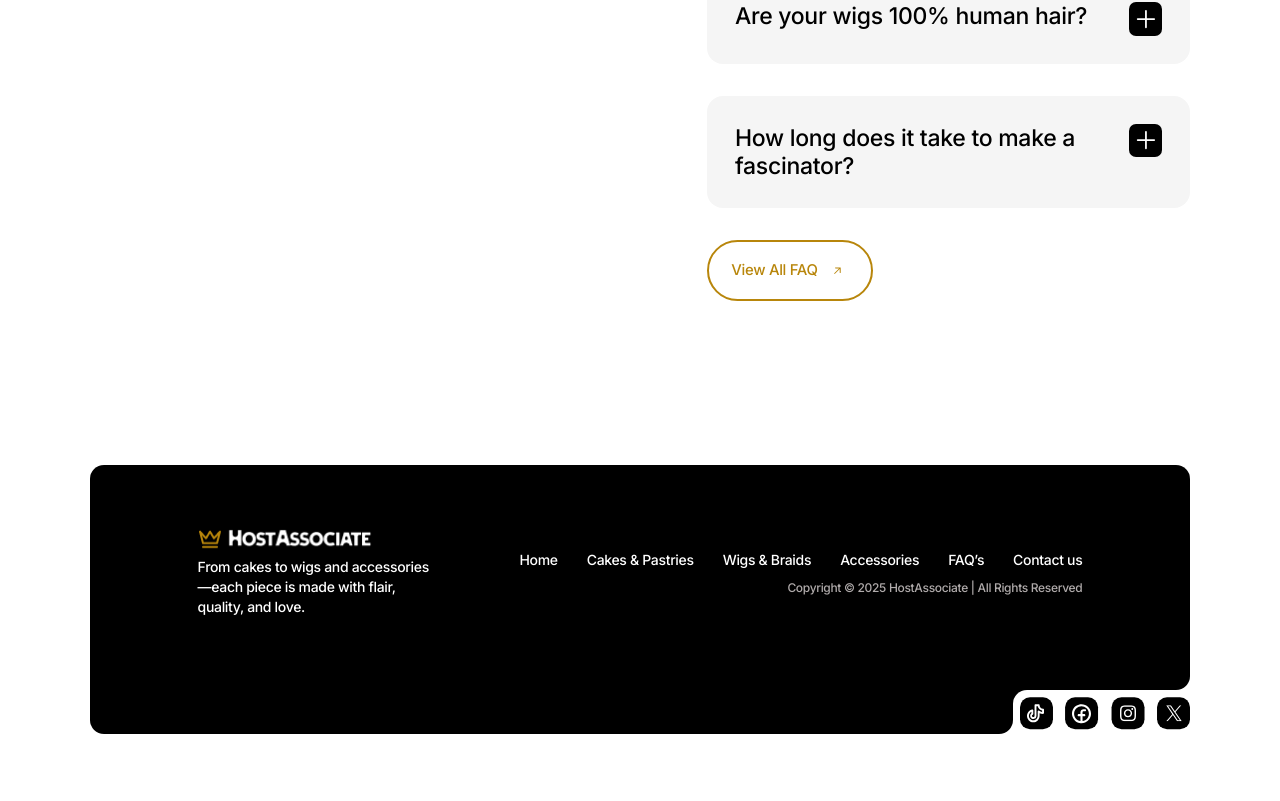
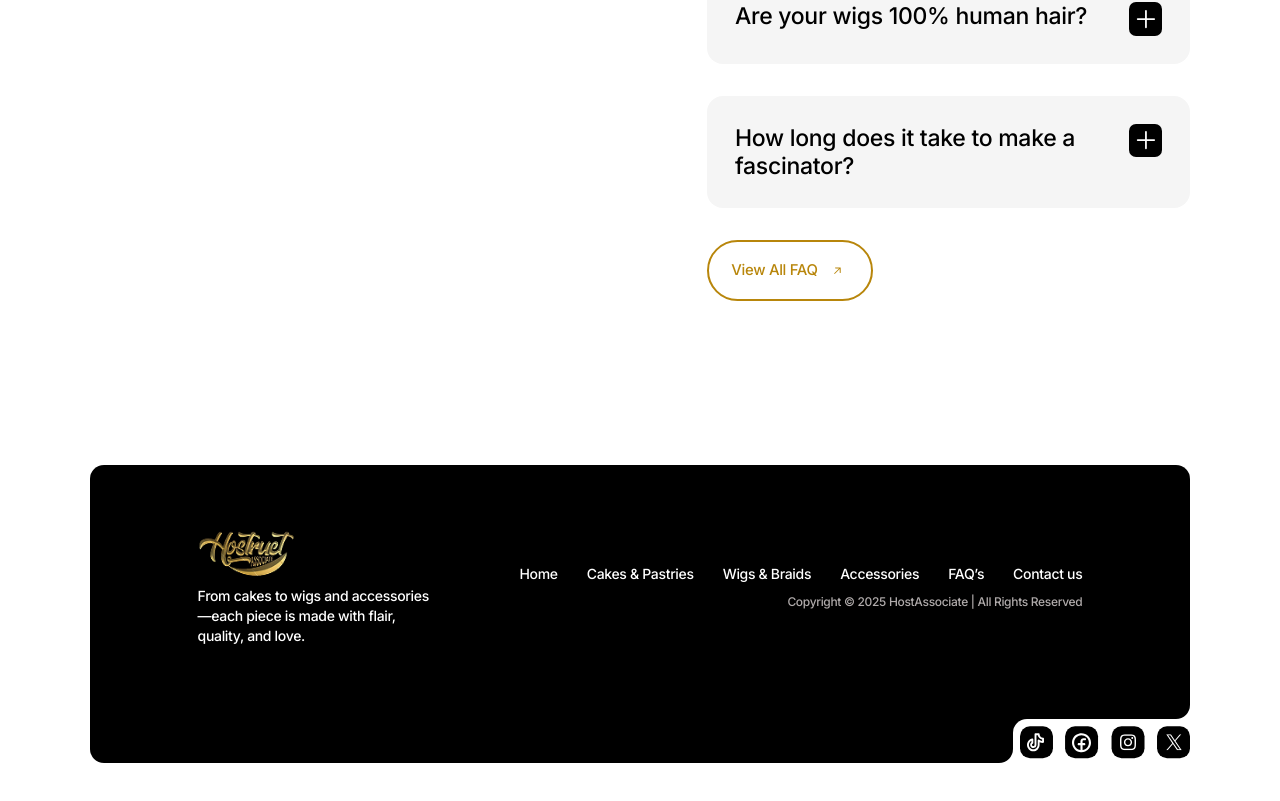
Before and after one commit to temfa/hostruct, a Next.js app: page / in a window 1280 px wide. Shown: the part 4651-5452 px from the top of the page. Before the commit the page ends 5431 px from the top, so only its background shows below. Built offline with nearby package versions, Linux system fonts and the light colour scheme.

Commit message:
Worked on the cards page

```diff
--- a/components/footer/index.tsx
+++ b/components/footer/index.tsx
@@ -15,7 +15,7 @@ export const Footer = () => {
       <div className={styles.container}>
         <div className={styles.top}>
           <div className={styles.left}>
-            <Image src="/images/white-logo.png" width={175.08} height={25} alt="Logo" />
+            <Image src="/images/hostruct.png" width={97} height={54} alt="Logo" />
             <p>From cakes to wigs and accessories—each piece is made with flair, quality, and love.</p>
           </div>
           <div className={styles.right}>
```
